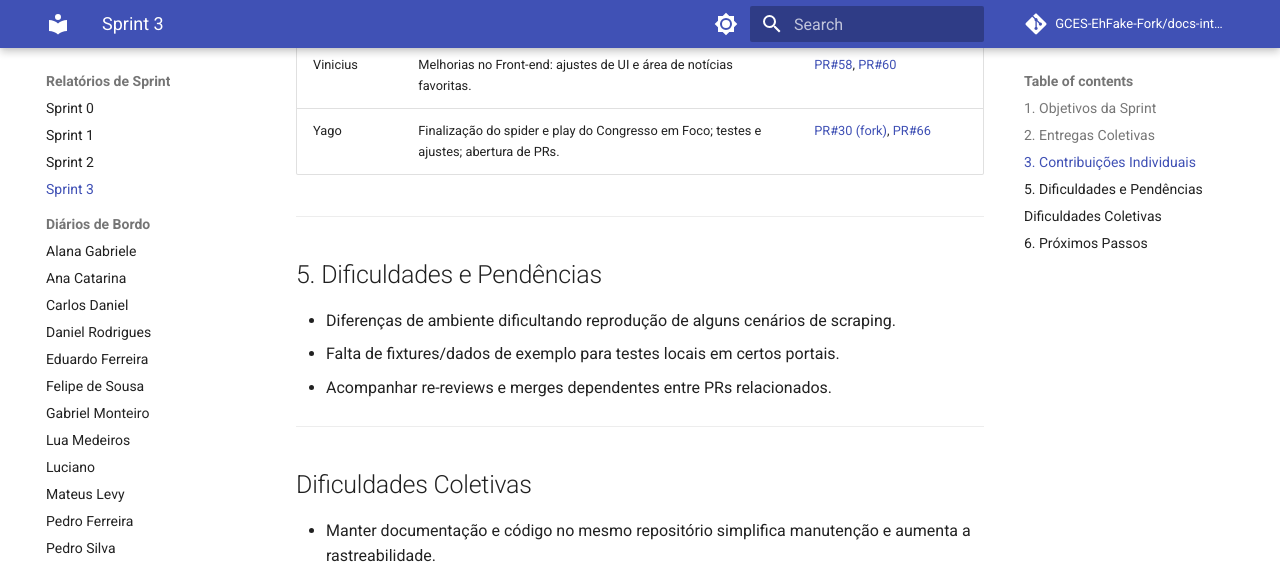
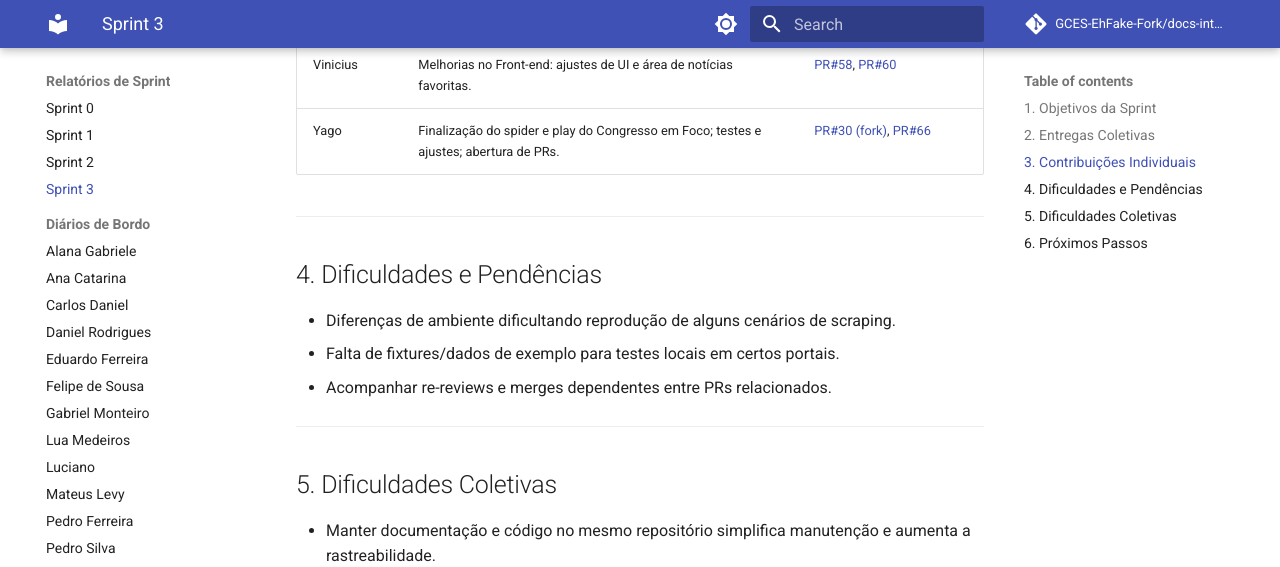
Before and after one commit to GCES-EhFake-Fork/docs-interno, an MkDocs documentation site: the page built from docs/sprints/sprint3.md, in a window 1280 px wide and 900 px high, scrolled down 1956 px. Shown: the top 567 px of the window. Built offline with MkDocs 1.6.1 and Material for MkDocs 9.7.7, drawn with Linux system fonts in a browser that asks for light colours; comment, search, counter and statistics services are not loaded.

Commit message:
docs: update section numbers for difficulties and collective challenges in Sprint 3 report

```diff
--- a/docs/sprints/sprint3.md
+++ b/docs/sprints/sprint3.md
@@ -49,7 +49,7 @@
 
 ---
 
-## 5. Dificuldades e Pendências
+## 4. Dificuldades e Pendências
 
 - Diferenças de ambiente dificultando reprodução de alguns cenários de scraping.
 - Falta de fixtures/dados de exemplo para testes locais em certos portais.
```
Also changed, not shown: other parts of docs/sprints/sprint3.md (+1 -1 lines).
